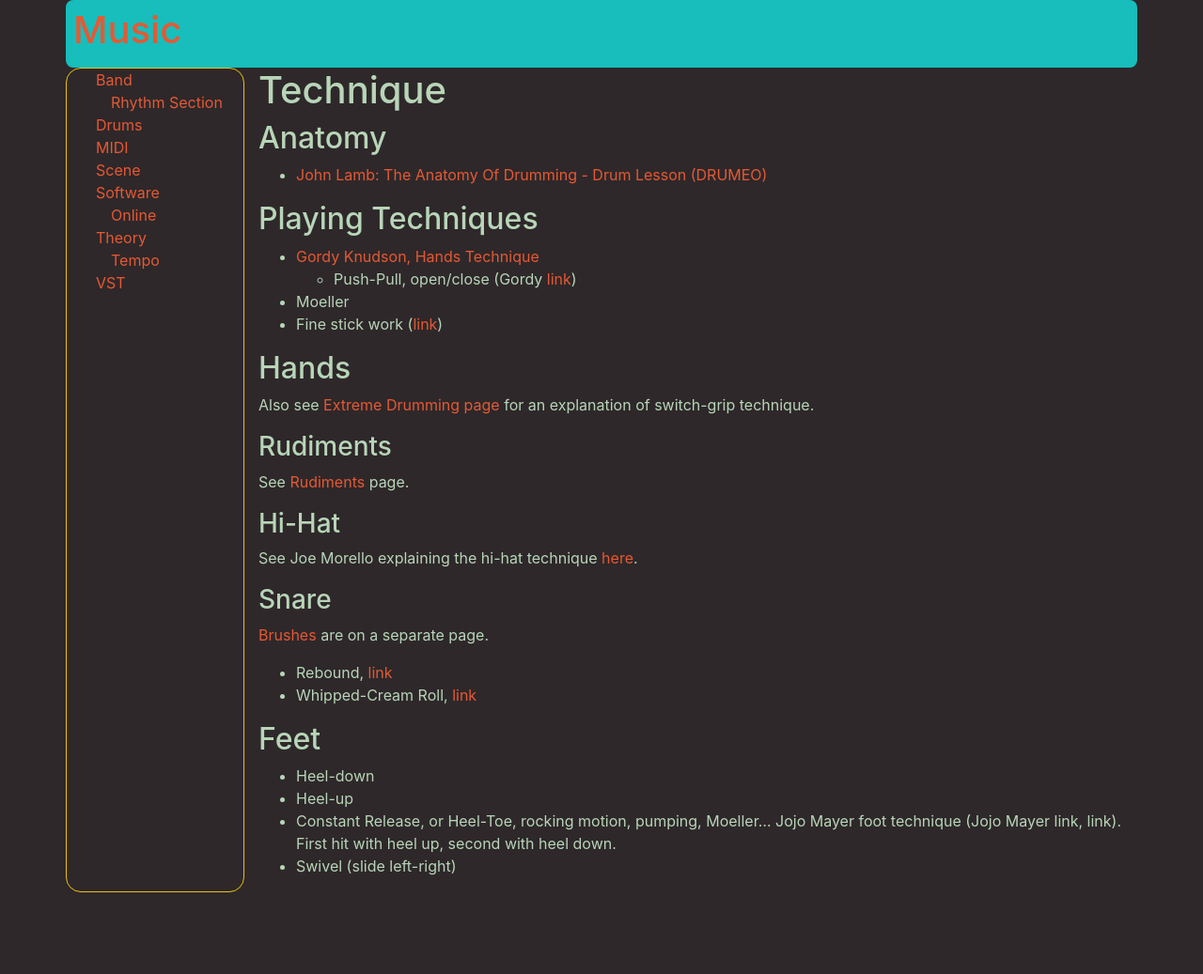
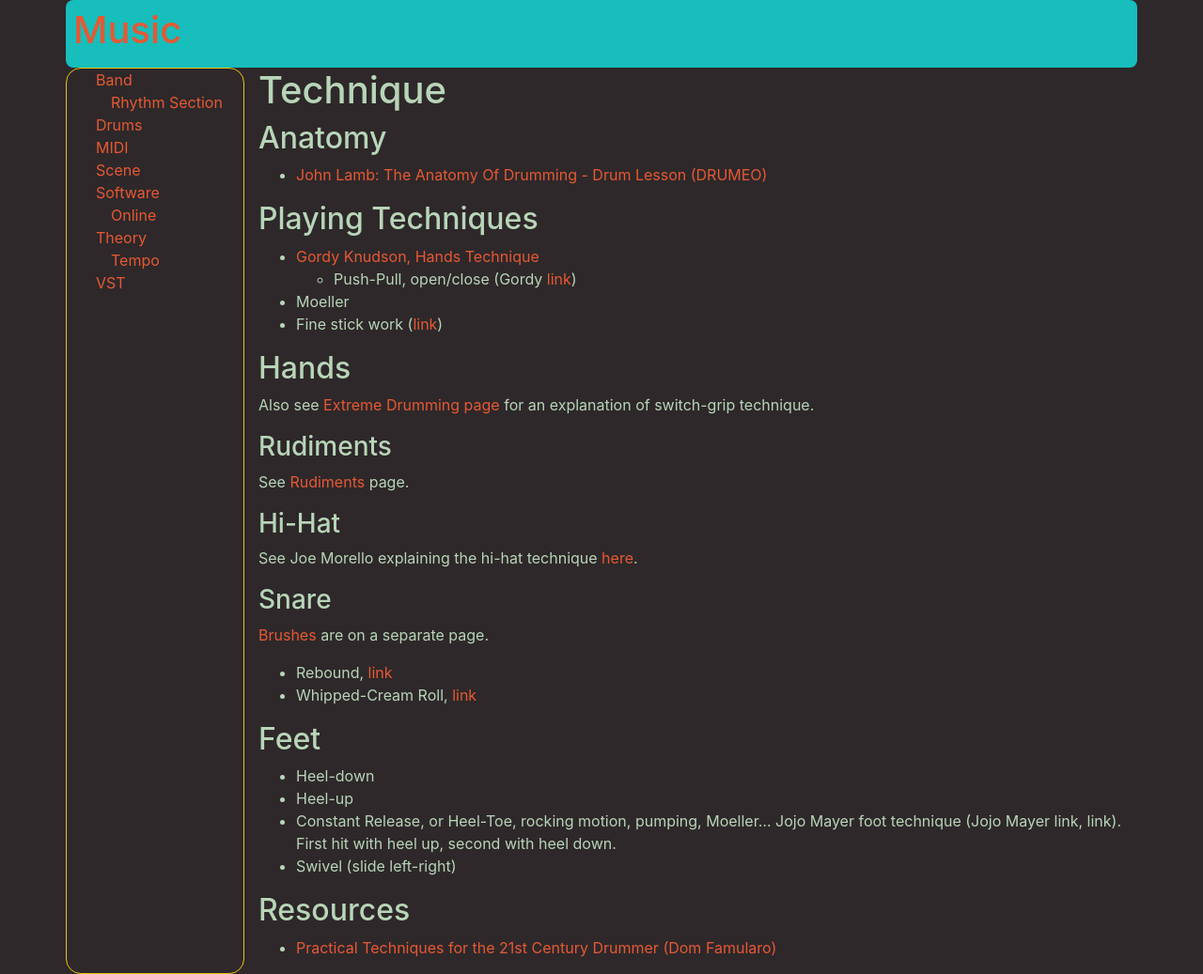
Before and after one commit to MisterY/music-site, a Jekyll site: the page built from drums/technique.md, in a window 1280 px wide. Shown: the whole page at 94% size. Built offline with Jekyll 4.4.1, drawn with Linux system fonts in a browser that asks for light colours; nearby versions of some CDN libraries; our own code applies the rules of GitHub Pages for plain Markdown files; before the commit the page ends 950 px from its top, so only the background shows below that.

Commit message:
link to Dom Famularo video

```diff
--- a/drums/technique.md
+++ b/drums/technique.md
@@ -36,3 +36,7 @@ See Joe Morello explaining the hi-hat technique [here](http://www.drummerworld.c
 - Heel-up
 - Constant Release, or Heel-Toe, rocking motion, pumping, Moeller... Jojo Mayer foot technique (Jojo Mayer link, link). First hit with heel up, second with heel down.
 - Swivel (slide left-right)
+
+## Resources
+
+- [Practical Techniques for the 21st Century Drummer (Dom Famularo)](https://www.youtube.com/watch?v=qKqhv8MhuL4)
```
